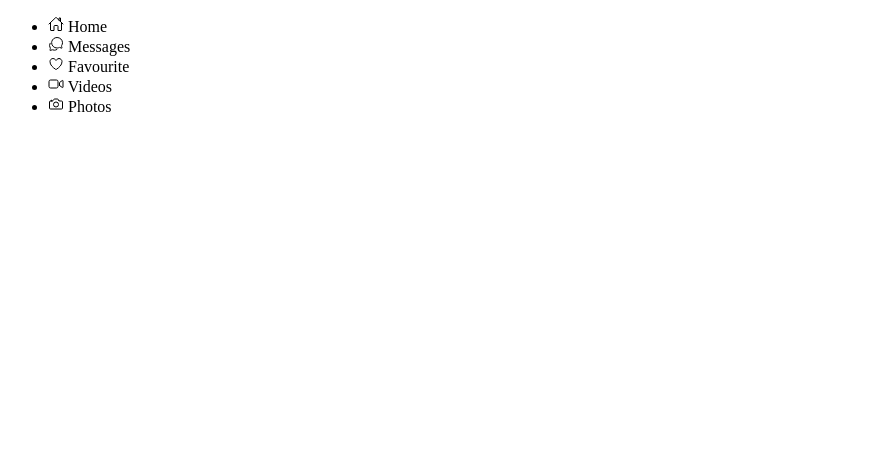
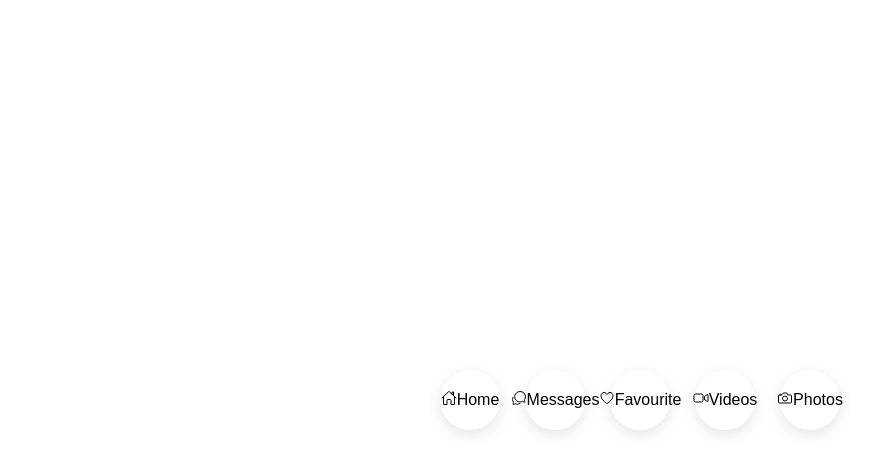
Before and after one commit to alucart2005/little-animated-menu, a plain HTML site: page index.html in a window 1280 px wide. Shown: the whole page, without its empty margins (0-874 px from the left). Drawn offline with nearby package versions, Linux system fonts and the light colour scheme.

Commit message:
feat: end

```diff
--- a/css/style.scss
+++ b/css/style.scss
@@ -0,0 +1,31 @@
+*{
+  margin: 0;
+  padding: 0;
+  box-sizing: border-box;
+  font-family: sans-serif;
+}
+body{
+  display: flex;
+  justify-content: center;
+  align-items: center;
+  min-height: 100vh;
+  ul{
+    position: relative;
+    display: flex;
+    gap: 25px;
+    li{
+      position: relative;
+      list-style: none;
+      width: 60px;
+      height: 60px;
+      background: #fff;
+      border-radius: 60px;
+      cursor: pointer;
+      display: flex;
+      justify-content: center;
+      align-items: center;
+      box-shadow: 0 5px 15px rgba(0,0,0,0.1);
+      transition: 0.5s;
+    }
+  }
+}
```
Also changed, not shown: css/style.css, 1 other file.
